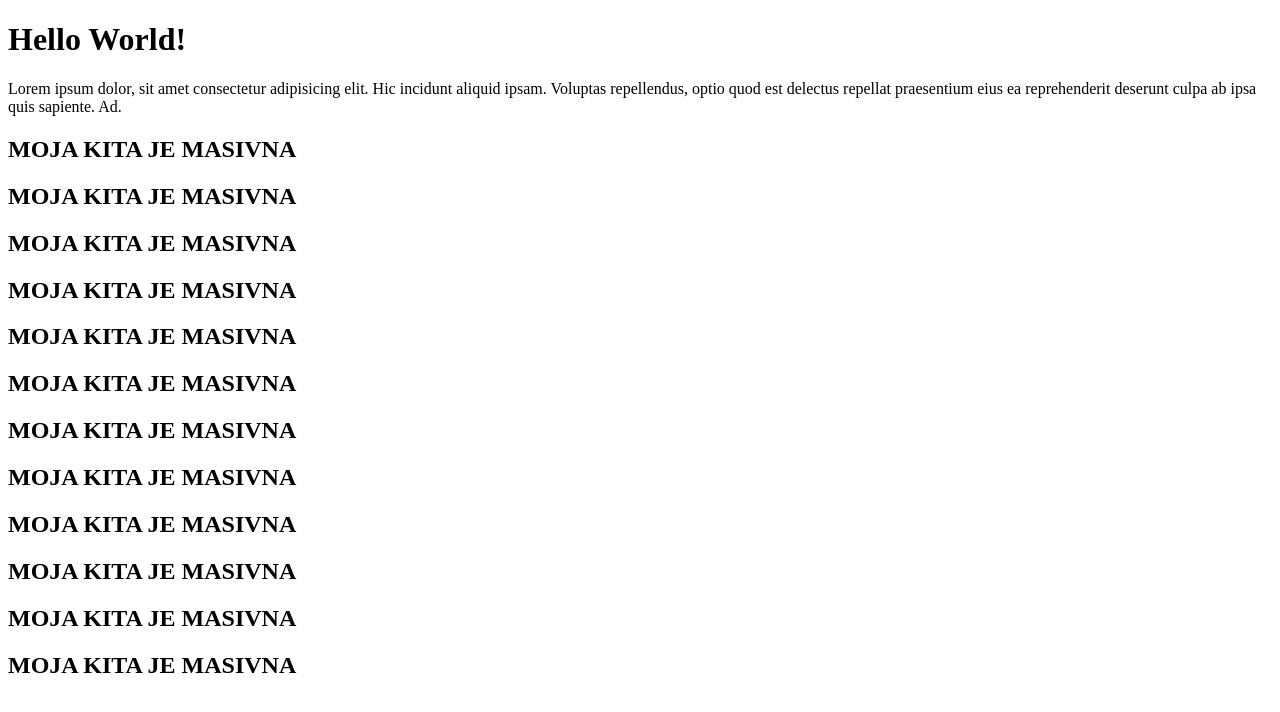
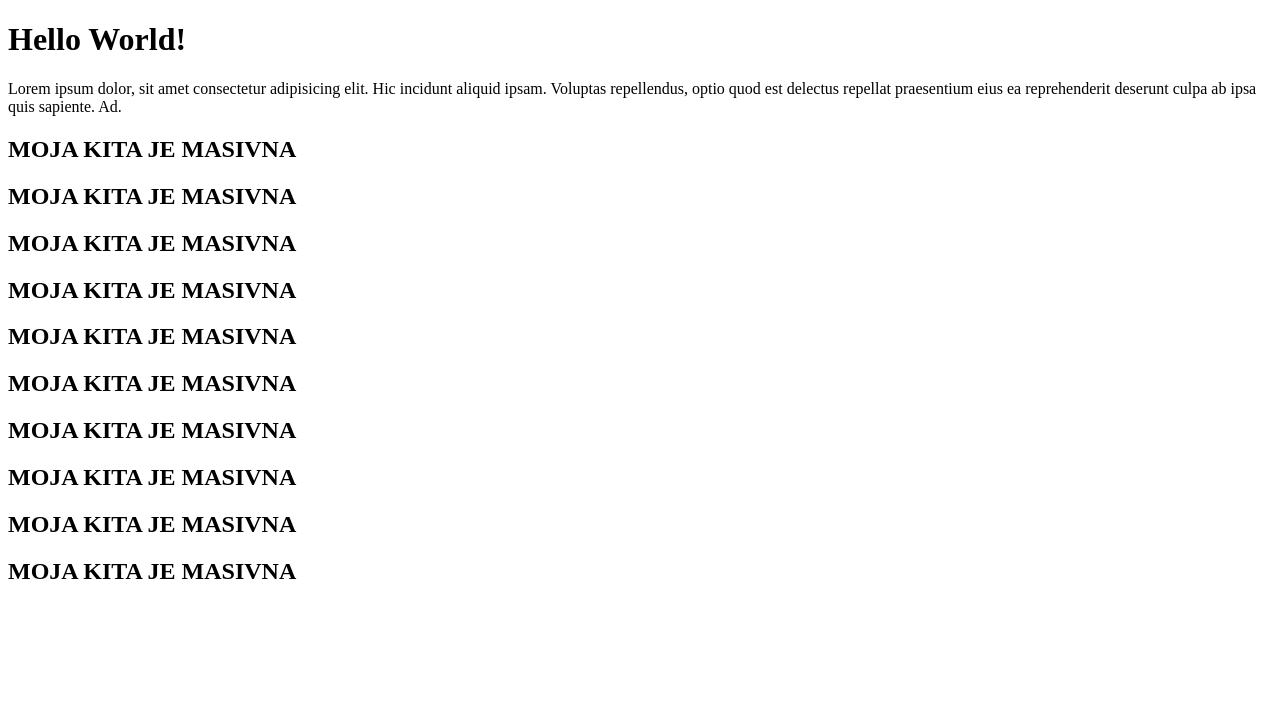
Before and after one commit to MatijaKaraklic/Test, a plain HTML site: page index.html in a window 1280 px wide. Drawn offline with Linux system fonts and the light colour scheme.

Commit message:
Update index.html

```diff
--- a/index.html
+++ b/index.html
@@ -26,8 +26,6 @@
             <h1>MOJA KITA JE MASIVNA</h1>
             <h1>MOJA KITA JE MASIVNA</h1>
             <h1>MOJA KITA JE MASIVNA</h1>
-            <h1>MOJA KITA JE MASIVNA</h1>
-            <h1>MOJA KITA JE MASIVNA</h1>
         </nav>
     </div>
 
```
